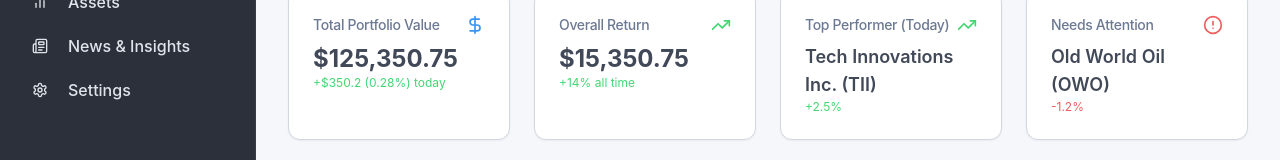
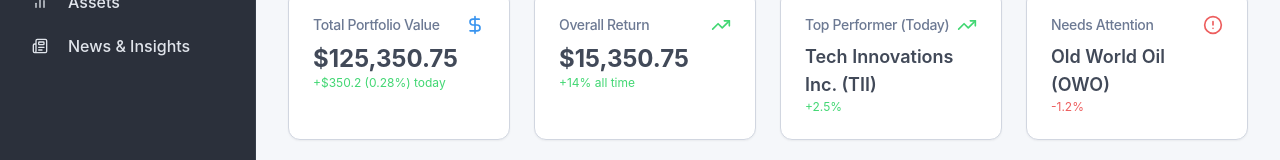
Before and after one commit to ValentinMecchia/TP4_Desarrollo_de_Software_Cliente, a React (Vite) app: page /dashboard in a window 1280 px wide. Shown: the part 219-379 px from the top of the page. Built offline with nearby package versions, Linux system fonts and the light colour scheme.

Commit message:
settings sideBar

```diff
--- a/src/components/layout/AppSidebarContent.jsx
+++ b/src/components/layout/AppSidebarContent.jsx
@@ -13,7 +13,7 @@ const navItems = [
   { href: ROUTES.PORTFOLIOS, label: 'Portfolios', icon: Briefcase },
   { href: ROUTES.ASSETS, label: 'Assets', icon: BarChart2 },
   { href: ROUTES.NEWS, label: 'News & Insights', icon: Newspaper },
-  { href: ROUTES.SETTINGS, label: 'Settings', icon: Settings },
+
 ];
 
 export default function AppSidebarContent({ isMobile = false, onLinkClick }) {
```
